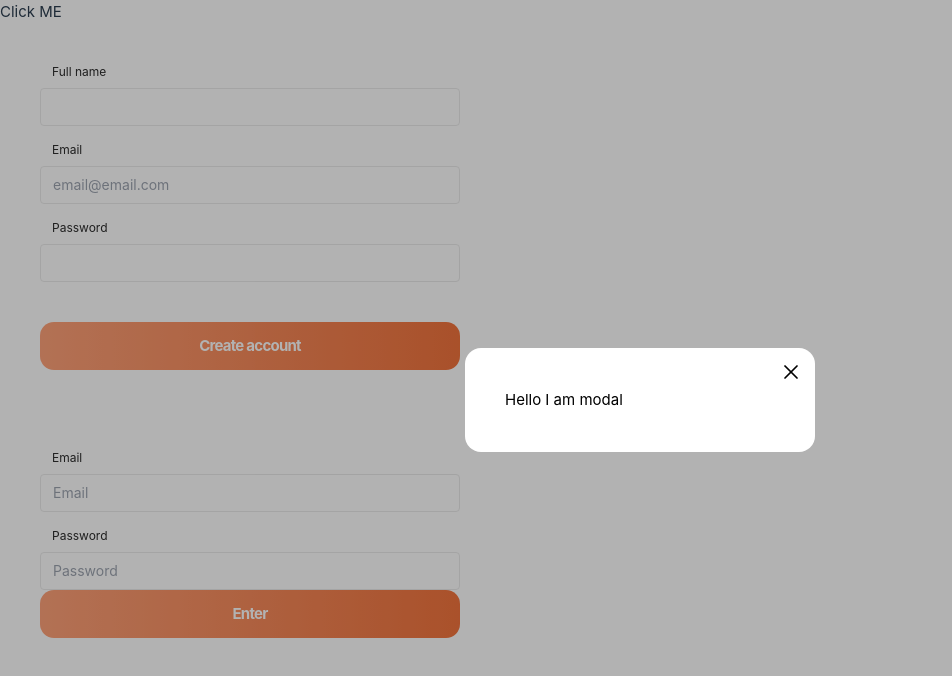
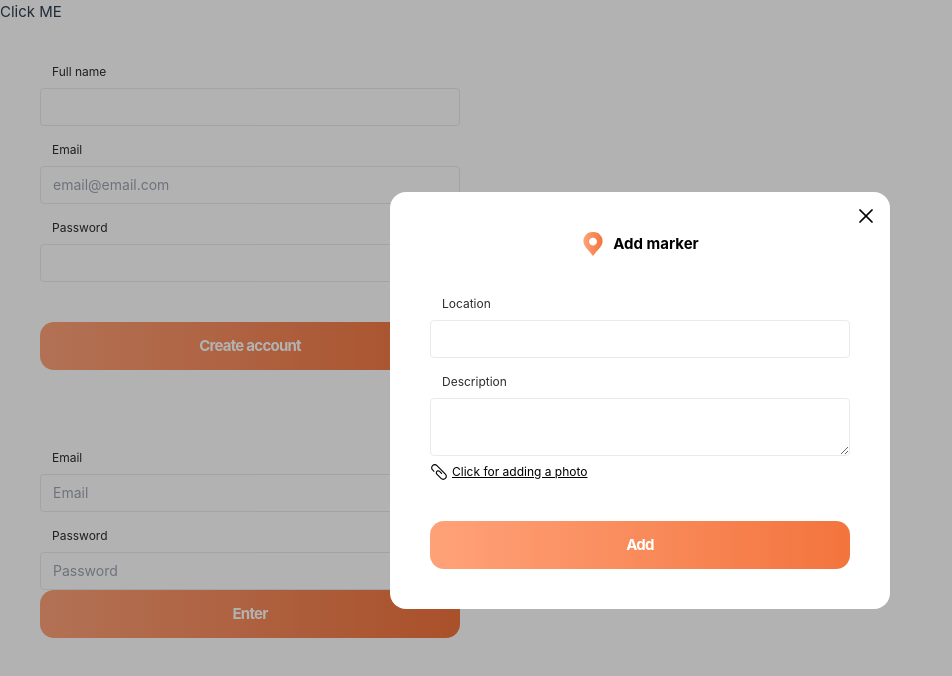
Before and after one commit to Kaliuzhnyi-Nazariy/it-traveler, a Vue app: page /auth in a window 1280 px wide. Shown: the top 676 px of the page, without its empty margins (0-952 px from the left). Built offline with nearby package versions, Linux system fonts and the light colour scheme.

Commit message:
add modal

```diff
--- a/src/App.vue
+++ b/src/App.vue
@@ -2,7 +2,7 @@
 import { ref } from 'vue'
 import FormRegistration from './components/Auth/FormRegistration/FormRegistration.vue'
 import LoginForm from './components/Auth/LoginForm/LoginForm.vue'
-import IModal from './components/IModal/IModal.vue'
+import CreateNewPlaceModal from './components/CreateNewPlaceModal/CreateNewPlaceModal.vue'
 
 // import FavoritePlaces from './components/FavoritePlaces/FavoritePlaces.vue'
 // import HomepageView from './views/HomepageView.vue';
@@ -25,5 +25,5 @@ const openModal = () => {
   <button @click="openModal">Click ME</button>
   <FormRegistration @submit="console.log" />
   <LoginForm @submit="console.log" />
-  <IModal v-if="isOpen" @close="closeModal">Hello I am modal</IModal>
+  <CreateNewPlaceModal :is-open="isOpen" @close="closeModal" @submit="console.log" />
 </template>
--- /dev/null
+++ b/src/components/CreateNewPlaceModal/CreateNewPlaceModal.vue
@@ -0,0 +1,48 @@
+<script setup>
+import { computed, reactive, toRaw } from 'vue'
+import IButton from '../IButton/IButton.vue'
+import MarkerIcon from '../Icons/MarkerIcon.vue'
+import IInput from '../IImput/IInput.vue'
+import IModal from '../IModal/IModal.vue'
+import InputImage from '../InputImage/InputImage.vue'
+
+const props = defineProps({
+  isOpen: {
+    default: false,
+    type: Boolean
+  }
+})
+
+const emit = defineEmits(['close', 'submit'])
+
+const formData = reactive({
+  location: '',
+  description: '',
+  img: ''
+})
+
+const uploadText = computed(() => {
+  return formData.img ? 'Click for changing a photo' : 'Click for adding a photo'
+})
+
+const handleURL = (url) => {
+  formData.img = url
+}
+</script>
+
+<template>
+  <IModal v-if="props.isOpen" @close="emit('close')">
+    <form class="min-w-[420px]" @submit.prevent="emit('submit', toRaw(formData))">
+      <h2 class="flex gap-2 justify-center font-bold text-center mb-10">
+        <MarkerIcon /> Add marker
+      </h2>
+      <IInput label="Location" class="mb-4" v-model="formData.location" />
+      <IInput label="Description" type="textarea" v-model="formData.description" />
+      <div class="flex items-center gap-2 mb-10">
+        <img v-if="formData.img" :src="formData.img" alt="preview" class="w-8 h-8 object-cover" />
+        <InputImage @uploaded="handleURL">{{ uploadText }}</InputImage>
+      </div>
+      <IButton variant="gradient" class="w-full">Add</IButton>
+    </form>
+  </IModal>
+</template>
--- a/src/components/IImput/IInput.vue
+++ b/src/components/IImput/IInput.vue
@@ -29,7 +29,7 @@ const inputStyles = computed(() => {
 })
 
 const componentName = computed(() => {
-  return isTextarea.value ? 'textare' : 'input'
+  return isTextarea.value ? 'textarea' : 'input'
 })
 </script>
 
--- /dev/null
+++ b/src/components/Icons/MarkerIcon.vue
@@ -0,0 +1,26 @@
+<template>
+  <svg xmlns="http://www.w3.org/2000/svg" width="24" height="24" viewBox="0 0 24 24" fill="none">
+    <g clip-path="url(#clip0_17_757)">
+      <path
+        d="M12.0002 -5.11874e-05C10.7236 -0.0599241 9.44863 0.147406 8.25679 0.608668C7.06496 1.06993 5.98256 1.77496 5.0789 2.67863C4.17523 3.5823 3.4702 4.66469 3.00894 5.85652C2.54767 7.04836 2.34034 8.32337 2.40022 9.59995C2.40022 12.6239 4.80022 15.5999 6.00022 16.7999C7.20022 17.9999 12.0002 23.9999 12.0002 23.9999C12.0002 23.9999 16.8002 17.9999 18.0002 16.7999C19.2002 15.5999 21.6002 12.6239 21.6002 9.59995C21.6601 8.32337 21.4528 7.04836 20.9915 5.85652C20.5302 4.66469 19.8252 3.5823 18.9215 2.67863C18.0179 1.77496 16.9355 1.06993 15.7436 0.608668C14.5518 0.147406 13.2768 -0.0599241 12.0002 -5.11874e-05ZM12.0002 13.4999C11.2289 13.4999 10.4748 13.2712 9.83349 12.8427C9.19214 12.4141 8.69227 11.805 8.39709 11.0924C8.10191 10.3798 8.02467 9.59562 8.17515 8.8391C8.32564 8.08257 8.69708 7.38766 9.2425 6.84223C9.78793 6.29681 10.4828 5.92537 11.2394 5.77489C11.9959 5.6244 12.7801 5.70164 13.4927 5.99682C14.2053 6.292 14.8144 6.79187 15.2429 7.43322C15.6715 8.07458 15.9002 8.8286 15.9002 9.59995C15.9002 10.1121 15.7993 10.6192 15.6033 11.0924C15.4074 11.5656 15.1201 11.9955 14.7579 12.3577C14.3958 12.7198 13.9659 13.0071 13.4927 13.2031C13.0195 13.3991 12.5124 13.4999 12.0002 13.4999Z"
+        fill="url(#paint0_linear_17_757)"
+      />
+    </g>
+    <defs>
+      <linearGradient
+        id="paint0_linear_17_757"
+        x1="2.39014"
+        y1="10.3942"
+        x2="21.6104"
+        y2="10.4008"
+        gradientUnits="userSpaceOnUse"
+      >
+        <stop stop-color="#FFA279" />
+        <stop offset="1" stop-color="#F3743D" />
+      </linearGradient>
+      <clipPath id="clip0_17_757">
+        <rect width="24" height="24" fill="white" />
+      </clipPath>
+    </defs>
+  </svg>
+</template>
--- /dev/null
+++ b/src/components/InputImage/InputImage.vue
@@ -0,0 +1,35 @@
+<script setup>
+import { ref } from 'vue'
+import UploadIcon from './UploadIcon.vue'
+
+const emit = defineEmits(['uploaded'])
+const errorMessage = ref('')
+
+const hadleUploadFile = (e) => {
+  const file = e.target.files[0]
+  const fileReader = new FileReader()
+
+  if (file.size > 3 * 1024 * 1024) {
+    errorMessage.value = 'Too big to fit!'
+    return
+  }
+
+  fileReader.readAsDataURL(file)
+
+  fileReader.onload = () => {
+    errorMessage.value = ''
+    emit('uploaded', fileReader.result)
+  }
+}
+</script>
+
+<template>
+  <label class="cursor-pointer hover:text-primary">
+    <input type="file" accept="image/*" class="hidden" @change="hadleUploadFile" />
+    <span class="flex gap-1 items-center">
+      <UploadIcon />
+      <span class="text-xs underline"><slot></slot></span>
+    </span>
+  </label>
+  <span class="text-red-500">{{ errorMessage }}</span>
+</template>
--- /dev/null
+++ b/src/components/InputImage/UploadIcon.vue
@@ -0,0 +1,8 @@
+<template>
+  <svg xmlns="http://www.w3.org/2000/svg" width="18" height="18" viewBox="0 0 18 18">
+    <path
+      d="M15.8061 10.6312L7.36856 2.19373C5.96231 0.731231 3.65605 0.731231 2.19355 2.13748C0.731055 3.54373 0.731055 5.90623 2.19355 7.31248L2.2498 7.36873L3.8248 8.99998L4.6123 8.21248L2.98105 6.58123C2.0248 5.62498 2.0248 3.99373 2.98105 3.03748C3.9373 2.08123 5.56855 2.02498 6.5248 2.98123L6.58105 3.03748L14.9623 11.4187C15.9748 12.375 15.9748 14.0062 15.0186 14.9625C14.0623 15.975 12.4311 15.975 11.4748 15.0187L11.4186 14.9625L7.25605 10.8C6.69355 10.2375 6.7498 9.33748 7.25605 8.83123C7.52572 8.58696 7.87658 8.45167 8.24043 8.45167C8.60428 8.45167 8.95514 8.58696 9.2248 8.83123L11.5311 11.1375L12.3186 10.35L9.95605 7.98748C9.71659 7.76102 9.43467 7.58419 9.12654 7.4672C8.81841 7.3502 8.49018 7.29535 8.16075 7.30581C7.83133 7.31627 7.50723 7.39182 7.20715 7.52813C6.90706 7.66443 6.63692 7.85878 6.4123 8.09998C5.5123 9.05623 5.5123 10.575 6.4123 11.5875L10.6311 15.8062C12.0373 17.2687 14.3436 17.2687 15.8061 15.8625C17.2686 14.4562 17.2686 12.0937 15.8061 10.6312C15.8061 10.6875 15.8061 10.6312 15.8061 10.6312Z"
+      fill="currentColor"
+    />
+  </svg>
+</template>
```
